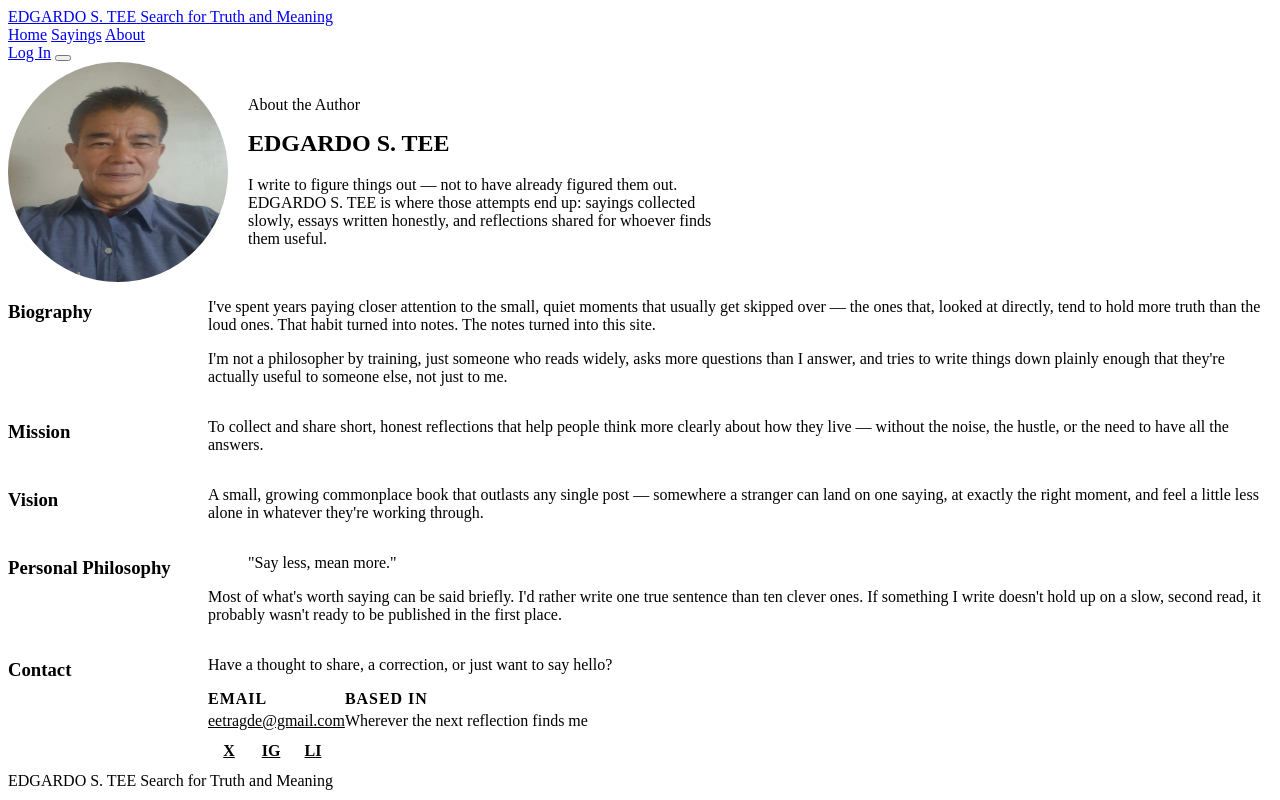
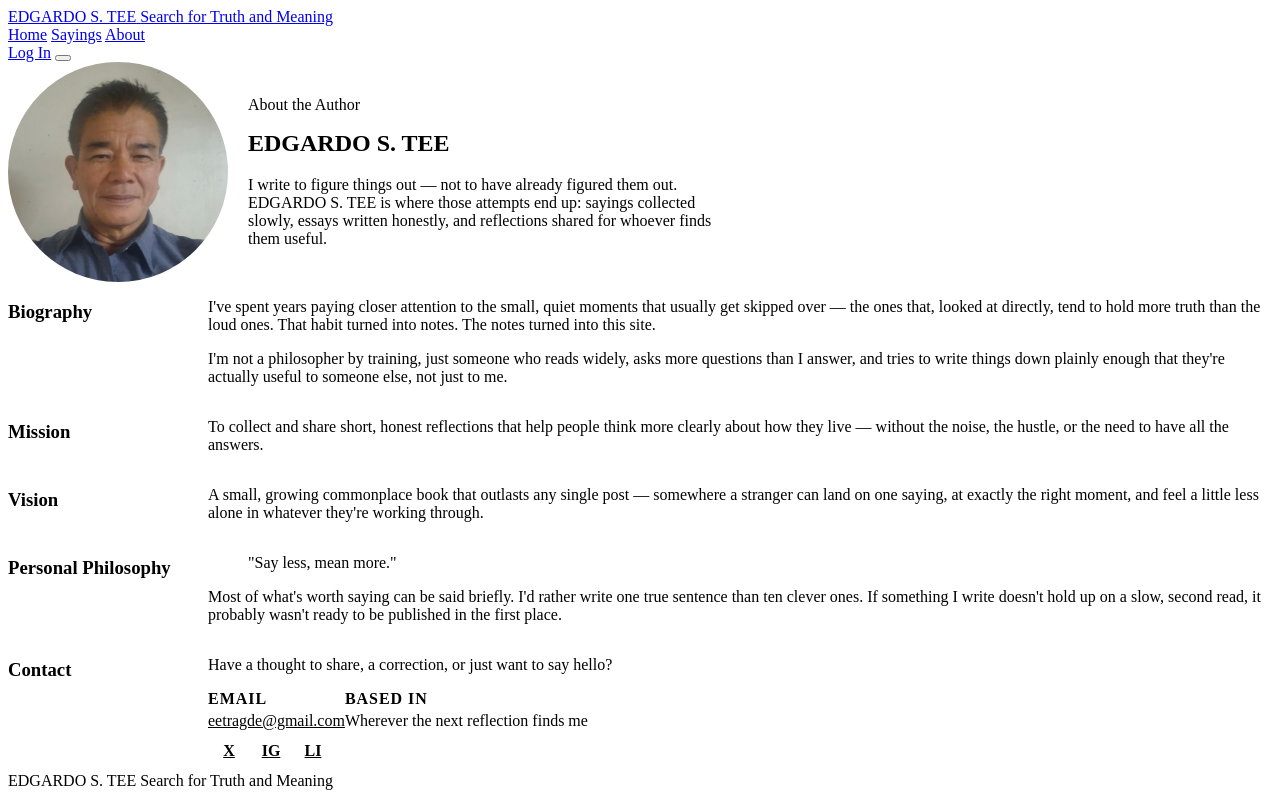
Before and after one commit to eetragde-sys/Edgardo-S.-Tee, a website with bundled scripts: page about.html in a window 1280 px wide. Shown: the top 800 px of the page. Built offline with nearby package versions, Linux system fonts and the light colour scheme; a script that the page names is missing.

Commit message:
adjusted image css about-photo

```diff
--- a/about.html
+++ b/about.html
@@ -35,16 +35,18 @@
         width: 220px;
         height: 220px;
         border-radius: 50%;
-        background: var(--color-primary);
-        color: #fff;
-        display: flex;
-        align-items: center;
-        justify-content: center;
-        font-family: var(--font-display);
-        font-size: 4rem;
+        object-fit: cover; /* crops to fill without stretching */
+        object-position: center 20%; /* adjust if the face isn't centered */
         box-shadow: var(--shadow-lg);
         border: 6px solid var(--color-surface);
         outline: 1px solid var(--color-border);
+      }
+
+      .about-photo img {
+        width: 100%;
+        height: 100%;
+        object-fit: cover;
+        border-radius: 50%;
       }
 
       .about-block {
```
